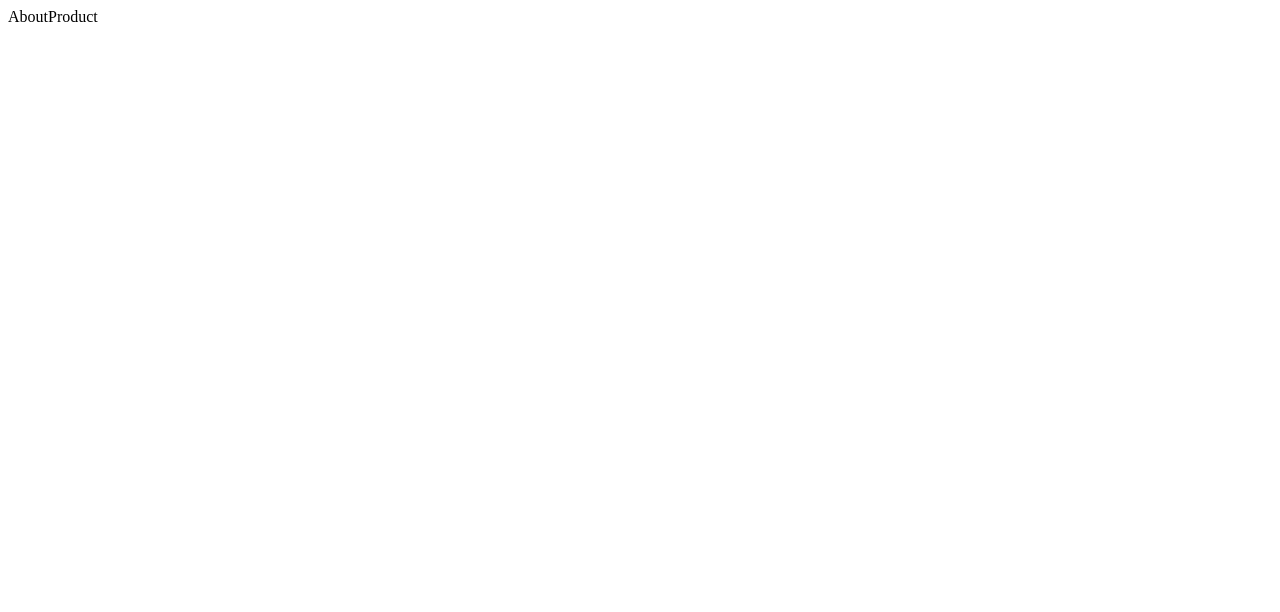
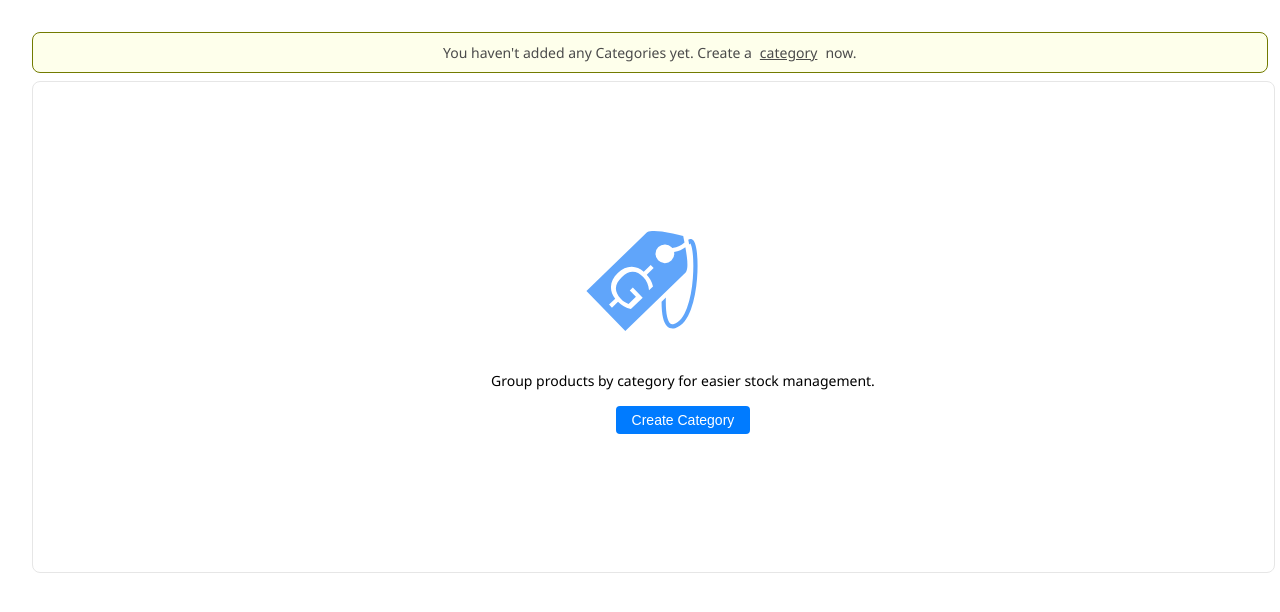
Before and after one commit to codesaurabhk/inventory, a React (Vite) app in the folder Frontend/: page / in a window 1280 px wide. Shown: the top 612 px of the page. Built offline with nearby package versions, Linux system fonts and the light colour scheme.

Commit message:
Category done

```diff
--- a/Frontend/src/App.jsx
+++ b/Frontend/src/App.jsx
@@ -6,6 +6,7 @@ import Inventory from './component/Inventory'
 import AddProduct from './component/AddProduct'
 import Dashboard from './component/Dashboard'
 import AboutProduct from './component/AboutProduct'
+import Category from './component/Category.jsx';
 
 function App() {
   const [count, setCount] = useState(0)
@@ -15,7 +16,8 @@ function App() {
       {/* <Inventory /> */}
       {/* <AddProduct /> */}
       {/* <Dashboard /> */}
-      <AboutProduct/>
+      {/* <AboutProduct/> */}
+       <Category/>
     </>
   )
 }
--- /dev/null
+++ b/Frontend/src/component/Category.css
@@ -0,0 +1,103 @@
+
+.main {
+    display: flex;
+    width: 97%;
+    padding: 24px;
+    flex-direction: column;
+    align-items: flex-start;
+    gap: 8px;
+    font-family: 'Segoe UI', sans-serif;
+}
+
+.upnav {
+    display: flex;
+    width: 98%;
+    padding: 10px 16px;
+    justify-content: center;
+    align-items: center;
+    gap: 8px;
+    border-radius: 8px;
+    border: 1px solid #727B00;
+    background: #FEFFEB;
+    font-size: 14px;
+    color: #4B4B4B;
+}
+
+.link {
+    color: #4B4B4B;
+}
+
+.box {
+    display: flex;
+    flex-direction: column;
+    justify-content: center;
+    align-items: center;
+    gap: 16px;
+    padding: 32px;
+    width: 96%;
+    height: 426px;
+    background: #FFF;
+    border: 1px solid #E6E6E6;
+    border-radius: 8px;
+}
+
+.boxx {
+    position: relative;
+    width: 100%;
+    max-width: 400px;
+    height: auto;
+}
+
+.group1 {
+    width: 30%;
+    height: auto;
+    margin-left: 10vw;
+    display: flex;
+    color: #60A5FA;
+
+}
+
+.imgs {
+    position: absolute;
+    top: 90%;
+    left: 81%;
+    transform: translate(-50%, -50%) rotate(2.993deg);
+    width: 76.859px;
+    height: 76.479px;
+}
+
+.content {
+    text-align: center;
+    margin-top: 0%;
+    margin-left: 5%;
+}
+
+
+
+.content p {
+    font-size: 14px;
+    color: black;
+    margin-bottom: 16px;
+}
+
+.buttons {
+    display: flex;
+    gap: 8px;
+    justify-content: center;
+}
+
+
+
+.add-btn {
+    padding: 6px 16px;
+    background-color: #007bff;
+    color: white;
+    border: none;
+    border-radius: 4px;
+    cursor: pointer;
+    font-size: 14px;
+}
+
+.add-btn:hover {
+    background-color: #0056b3;
+}
--- /dev/null
+++ b/Frontend/src/component/Category.jsx
@@ -0,0 +1,29 @@
+import React from 'react';
+import "./Category.css";
+import Group from "../assets/Group.svg";
+import groups from "../assets/group1.svg";
+import { GiPriceTag } from "react-icons/gi";
+
+const Category = () => {
+    return (
+        <div className="main">
+            <div className="upnav">
+                You haven't added any Categories yet. Create a <a href="#" className="link">category</a> now.
+            </div>
+            <div className="box">
+                <div className="boxx">
+                    <GiPriceTag className='group1' />
+
+                </div>
+                <div className="content">
+                    <p> Group products by category for easier stock management.</p>
+                    <div className="buttons">
+                        <button className="add-btn">Create Category</button>
+                    </div>
+                </div>
+            </div>
+        </div>
+    );
+};
+
+export default Category;
```
